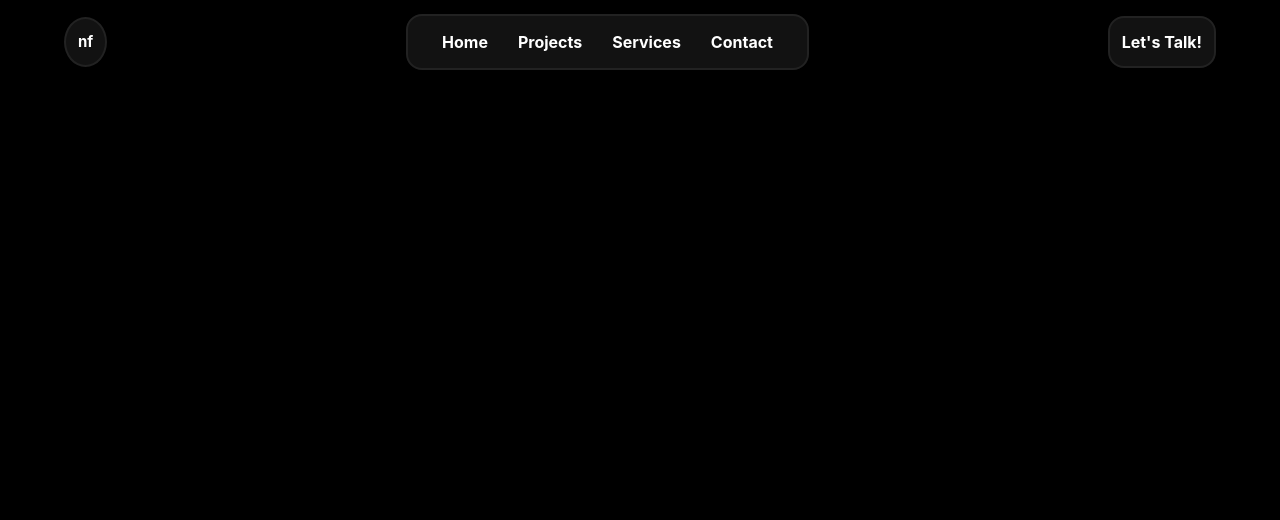
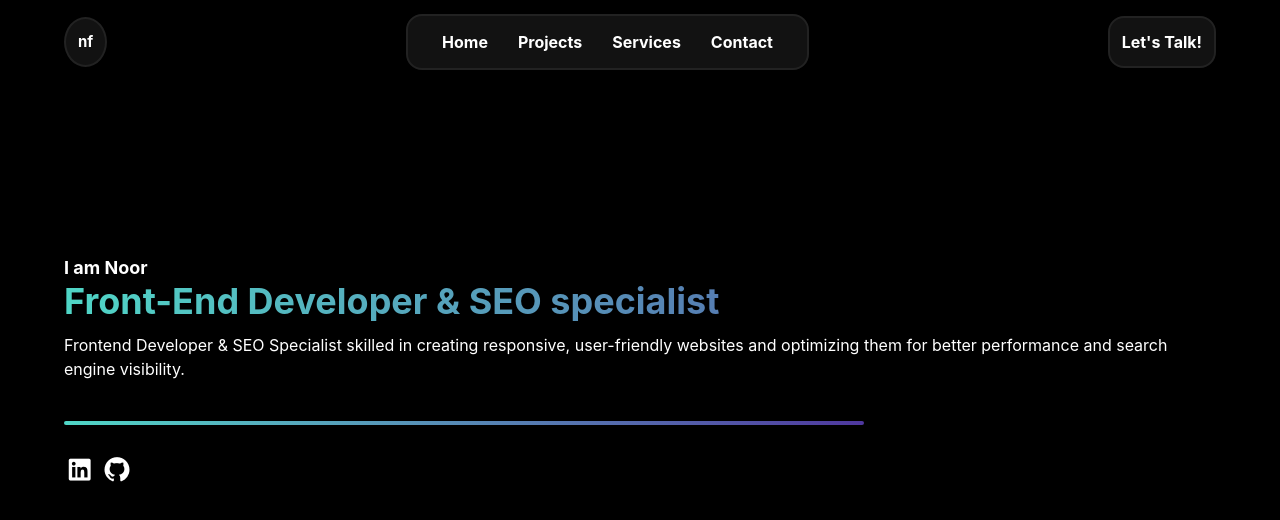
Before and after one commit to noorf-02/Front-End-Portfolio, a React (Vite) app: page / in a window 1280 px wide. Shown: the top 520 px of the page. Built offline with nearby package versions, Linux system fonts and the light colour scheme.

Commit message:
hero section complete

```diff
--- a/src/components/Shared/Hero.jsx
+++ b/src/components/Shared/Hero.jsx
@@ -33,14 +33,14 @@ export default function Hero() {
             </div>
           </div>
           <div className="flex gap-5 items-center">
-            <button className="talk border-[#222222] border-[2px] p-3 rounded-2xl bg-[#1A1A1A]/70 font-bold text-white cursor-pointer hover:bg-[#2a2a2a]/70">
+            <a href="https://www.linkedin.com/" target="_blank" className="talk border-[#222222] border-[2px] p-3 rounded-2xl bg-[#1A1A1A]/70 font-bold text-white cursor-pointer hover:bg-[#2a2a2a]/70">
               Let's Talk!
-            </button>
+            </a>
 
             <span className=" block sm:hidden">
               <i
-                className="fa-solid fa-bars text-white "
-                onClick={() => setOpen(!isOpen)}
+                className="fa-solid fa-bars text-white cursor-pointer"
+                onClick={() => setOpen(true)}
               ></i>
             </span>
             <div className={`side-bar h-screen fixed right-0 top-0 bg-[#1A1A1A] w-60 p-6 block sm:hidden ${isOpen ? 'block' : 'hidden '}`}>
@@ -64,14 +64,31 @@ export default function Hero() {
                 <hr />
                 <div className="cursor-pointer">Contact</div>
                 <hr />
-                <div className="sm-icons">
-                  <i class="fa-brands fa-linkedin cursor-pointer"></i>
-                  <i class="fa-brands fa-github cursor-pointer"></i>
+                <div className="sm-icons flex gap-1.5 text-[18px]">
+                  <a href="https://www.linkedin.com/" target="_blank"><i class="fa-brands fa-linkedin cursor-pointer"></i></a>
+                  <a href="https://github.com/noorf-02" target="_blank"><i class="fa-brands fa-github cursor-pointer"></i></a>
                 </div>
               </div>
             </div>
           </div>
         </nav>
+
+        <section className="hero h-[75vh] flex flex-col justify-center">
+          <p className="text-[18px] font-bold">I am Noor</p>
+          <h1 className="text-4xl font-bold bg-gradient-to-r from-[#4fd6c6] to-[#4e379e] bg-clip-text text-transparent">Front-End Developer & SEO specialist</h1>
+          <p className="pt-3 flex-wrap sm:flex-nowrap">Frontend Developer & SEO Specialist skilled in creating responsive, user-friendly websites and optimizing them for better performance and search engine visibility.</p>
+
+          <div className="mt-10 w-full lg:w-[800px] h-[4px] rounded-full bg-gradient-to-r from-[#4fd6c6]
+           to-[#4e379e] "/>
+
+          <div className="sm-icons flex gap-1.5 text-[18px] mt-8">
+                  <a href="https://www.linkedin.com/" target="_blank"><i class="fa-brands fa-linkedin cursor-pointer text-[25px] "></i></a>
+                  <a href="https://github.com/noorf-02" target="_blank"><i class="fa-brands fa-github cursor-pointer text-[25px] "></i></a>
+                </div>
+        </section>
+
+
+
       </div>
 
       {/* counter  */}
```
